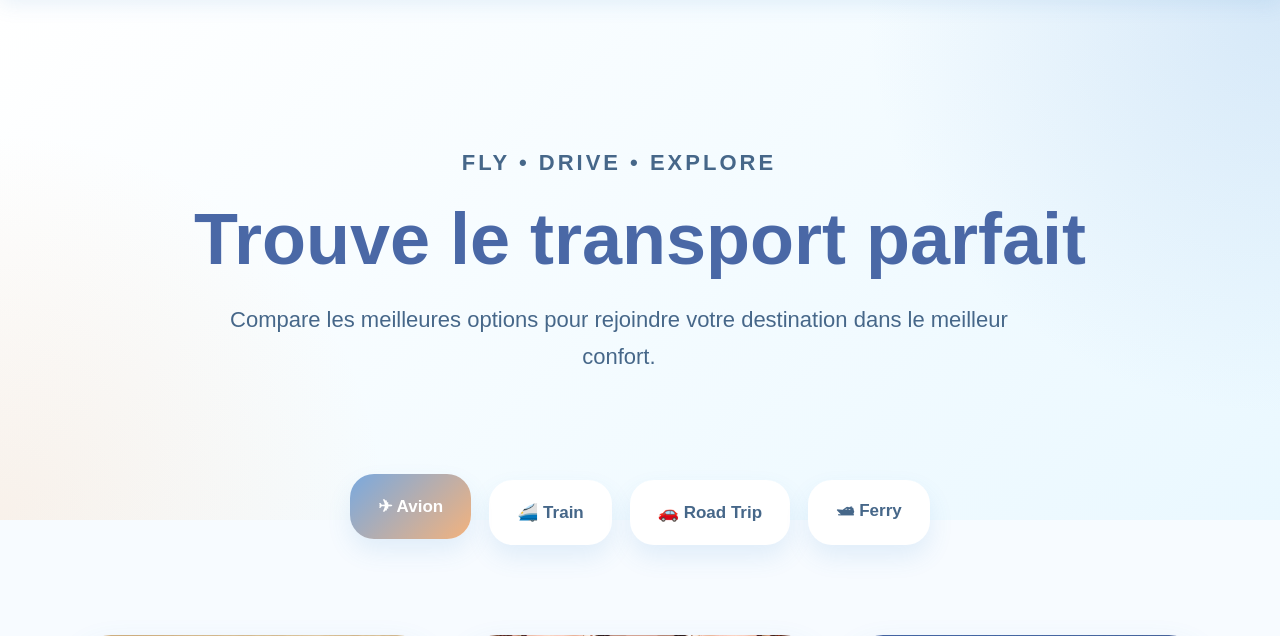
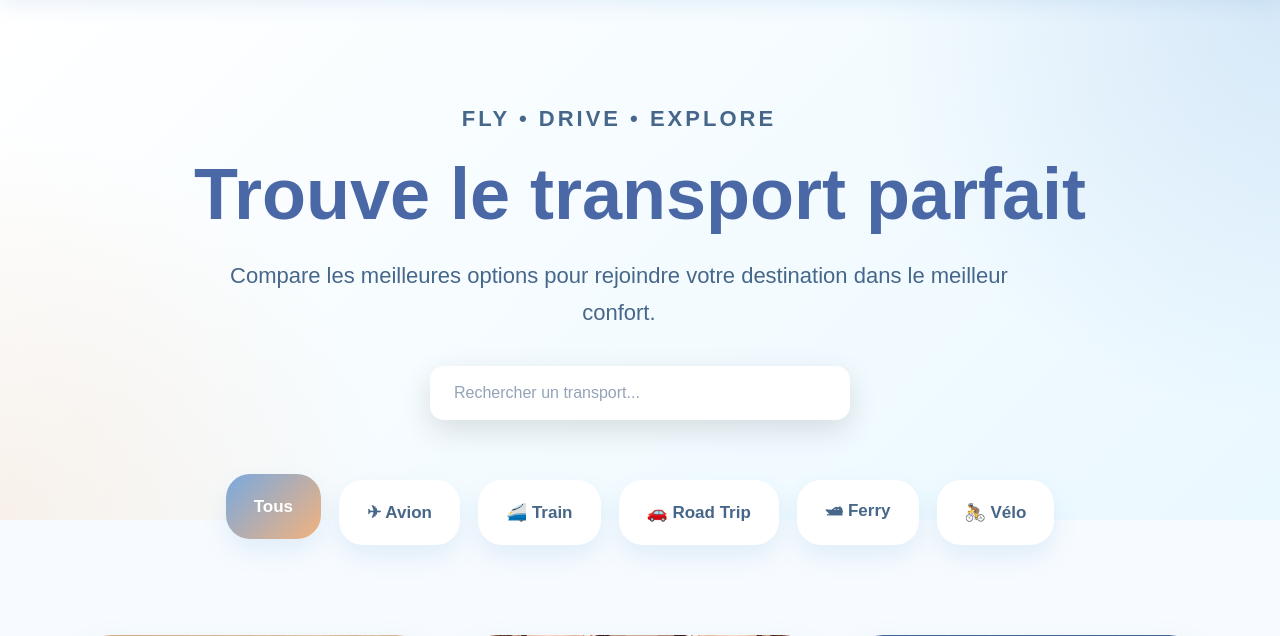
Before and after one commit to fannyglmt/VoyageVista, a PHP site: page /transports.html in a window 1280 px wide. Shown: the part 105-741 px from the top of the page. Run offline with PHP 8.4, Linux system fonts and the light colour scheme.

Commit message:
filtre et recherche pour les transports

```diff
--- a/frontend/css/transports.css
+++ b/frontend/css/transports.css
@@ -348,3 +348,48 @@
   }
 
 }
+
+.transport-search {
+  display: flex;
+  justify-content: center;
+  margin-top: 35px;
+}
+
+.transport-search input {
+
+  width: 420px;
+  max-width: 90%;
+
+  padding: 16px 22px;
+
+  border-radius: 14px;
+  border: 2px solid rgba(255,255,255,0.25);
+
+  background: white;
+
+  color: #1e293b;
+
+  font-size: 16px;
+  font-weight: 500;
+
+  outline: none;
+
+  transition: 0.3s ease;
+
+  box-shadow:
+    0 10px 30px rgba(0,0,0,0.12);
+}
+
+.transport-search input::placeholder {
+  color: #94a3b8;
+}
+
+.transport-search input:focus {
+
+  border-color: #7c9cf5;
+
+  transform: translateY(-2px);
+
+  box-shadow:
+    0 15px 35px rgba(124,156,245,0.25);
+}
--- a/frontend/js/script.js
+++ b/frontend/js/script.js
@@ -1254,3 +1254,72 @@ budgetFilter?.addEventListener("change", filterHebergements);
 ambianceFilter?.addEventListener("change", filterHebergements);
 voyageurFilter?.addEventListener("change", filterHebergements);
 hebergementSearch?.addEventListener("input", filterHebergements);
+
+const transportFilters =
+  document.querySelectorAll(".transport-filter");
+
+const transportCards =
+  document.querySelectorAll(".transport-card");
+
+const transportSearch =
+  document.getElementById("transportSearch");
+
+let currentTransportFilter = "all";
+
+function filterTransports() {
+
+  const searchValue =
+    transportSearch?.value.toLowerCase() || "";
+
+  transportCards.forEach(card => {
+
+    const type =
+      card.dataset.type;
+
+    const text =
+      card.textContent.toLowerCase();
+
+    const matchFilter =
+      currentTransportFilter === "all" ||
+      type === currentTransportFilter;
+
+    const matchSearch =
+      text.includes(searchValue);
+
+    if (matchFilter && matchSearch) {
+
+      card.style.display = "block";
+
+    } else {
+
+      card.style.display = "none";
+
+    }
+
+  });
+
+}
+
+transportFilters.forEach(button => {
+
+  button.addEventListener("click", () => {
+
+    transportFilters.forEach(btn =>
+      btn.classList.remove("active")
+    );
+
+    button.classList.add("active");
+
+    currentTransportFilter =
+      button.dataset.type;
+
+    filterTransports();
+
+  });
+
+});
+
+transportSearch?.addEventListener(
+  "input",
+  filterTransports
+);
--- a/frontend/transports.html
+++ b/frontend/transports.html
@@ -57,6 +57,13 @@
         Compare les meilleures options pour rejoindre
         votre destination dans le meilleur confort.
       </p>
+      <div class="transport-search">
+  <input
+    type="text"
+    id="transportSearch"
+    placeholder="Rechercher un transport..."
+  >
+</div>
 
     </div>
 
@@ -66,20 +73,28 @@
 
   <section class="transport-filters">
 
-    <button class="transport-filter active">
+  <button class="transport-filter active" data-type="all">
+    Tous
+  </button>
+
+  <button class="transport-filter" data-type="avion">
     ✈ Avion
   </button>
 
-    <button class="transport-filter">
+  <button class="transport-filter" data-type="train">
     🚄 Train
   </button>
 
-    <button class="transport-filter">
+  <button class="transport-filter" data-type="roadtrip">
     🚗 Road Trip
   </button>
 
-    <button class="transport-filter">
+  <button class="transport-filter" data-type="ferry">
     🛥 Ferry
+  </button>
+
+  <button class="transport-filter" data-type="velo">
+    🚴 Vélo
   </button>
 
 </section>
@@ -90,7 +105,7 @@
 
     <!-- CARD 1 -->
 
-    <article class="transport-card">
+    <article class="transport-card" data-type="avion">
 
       <img
         src="assets/images/transport-avion.jpg"
@@ -146,7 +161,7 @@
 
     <!-- CARD 2 -->
 
-    <article class="transport-card">
+    <article class="transport-card" data-type="train">
 
       <img
         src="assets/images/transport-train.jpg"
@@ -202,7 +217,7 @@
 
     <!-- CARD 3 -->
 
-    <article class="transport-card">
+    <article class="transport-card" data-type="roadtrip">
 
       <img
         src="assets/images/transport-van.jpg"
@@ -258,7 +273,7 @@
 
     <!-- CARD 4 -->
 
-    <article class="transport-card">
+    <article class="transport-card" data-type="avion">
 
       <img
         src="assets/images/transport-avion.jpg"
@@ -314,7 +329,7 @@
 
     <!-- CARD 4 -->
 
-    <article class="transport-card">
+    <article class="transport-card" data-type="ferry">
 
       <img
         src="assets/images/transport-ferry.jpg"
@@ -370,7 +385,7 @@
 
     <!-- CARD 5 -->
 
-    <article class="transport-card">
+    <article class="transport-card" data-type="velo">
 
       <img
         src="assets/images/transport-velo.jpg"
```
Lines whose indentation alone changed are shown as unchanged.
